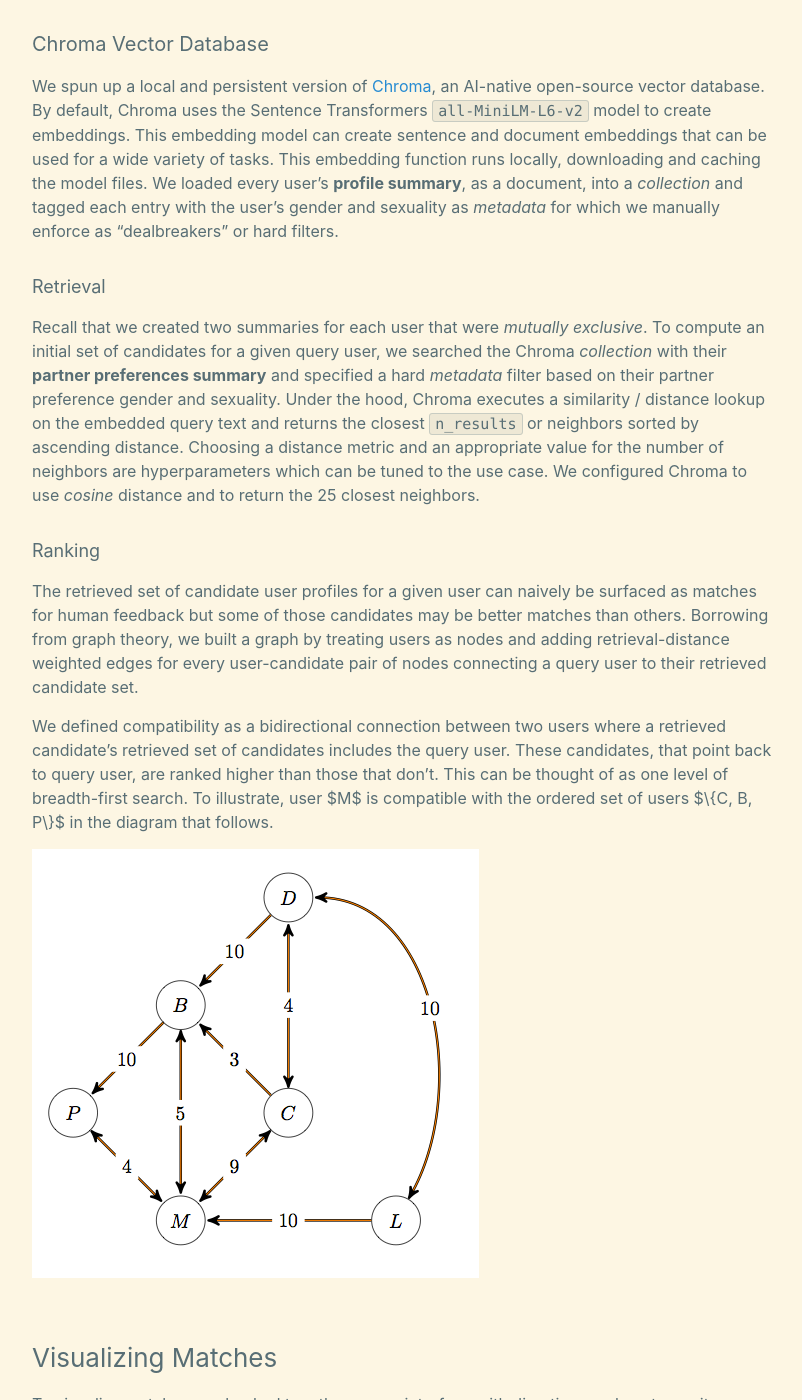
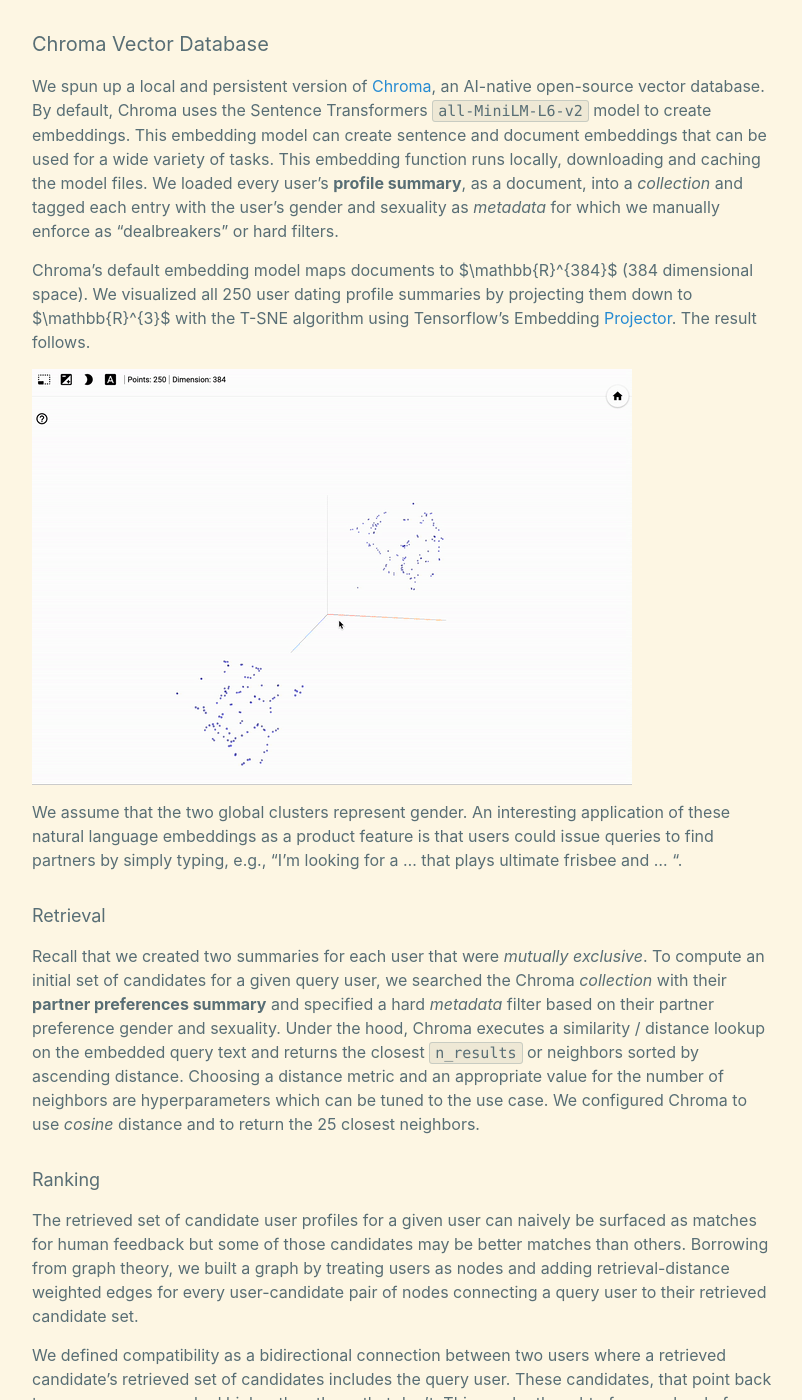
Before and after one commit to daniel-deychakiwsky/daniel-deychakiwsky.github.io, a Jekyll site: the page built from _posts/2023-09-09-generative-matchmaking.md, in a window 1280 px wide and 1400 px high, scrolled down 11710 px. Shown: the whole window, without its empty margins (238-1040 px from the left). Built offline with Jekyll 4.4.1, drawn with Linux system fonts in a browser that asks for light colours.

Commit message:
[POST-0-3] add projection viz (#14)

```diff
--- a/_posts/2023-09-09-generative-matchmaking.md
+++ b/_posts/2023-09-09-generative-matchmaking.md
@@ -394,6 +394,21 @@
 and sexuality as _metadata_ for which we manually enforce as
 "dealbreakers" or hard filters.
 
+Chroma's default embedding model maps documents
+to $\mathbb{R}^{384}$ (384 dimensional space). We
+visualized all 250 user dating profile summaries
+by projecting them down to $\mathbb{R}^{3}$ with the
+T-SNE algorithm using Tensorflow's Embedding [Projector].
+The result follows.
+
+![embeddings]
+
+We assume that the two global clusters represent gender.
+An interesting application of these natural language
+embeddings as a product feature is that users could issue
+queries to find partners by simply typing, e.g.,
+"I'm looking for a ... that plays ultimate frisbee and ... ".
+
 ##### Retrieval
 
 Recall that we created two summaries for each user that were _mutually exclusive_.
@@ -780,6 +795,7 @@
 [profiles]: https://github.com/daniel-deychakiwsky/generative-matchmaking/tree/master/profiles
 [chroma]: https://www.trychroma.com/
 [readme]: https://github.com/daniel-deychakiwsky/generative-matchmaking/blob/master/README.md
+[Projector]: https://projector.tensorflow.org
 
 [img_0]: /assets/images/generative_matchmaking/profile_0.png
 [img_1]: /assets/images/generative_matchmaking/profile_1.png
@@ -811,3 +827,4 @@
 [img_27]: /assets/images/generative_matchmaking/profile_27.png
 [graph]: /assets/images/generative_matchmaking/graph.png
 [screenshot]: /assets/images/generative_matchmaking/ui.png
+[embeddings]: /assets/images/generative_matchmaking/embeddings.gif
```
Also changed, not shown: assets/images/generative_matchmaking/embeddings.gif (added), 3 other files.
